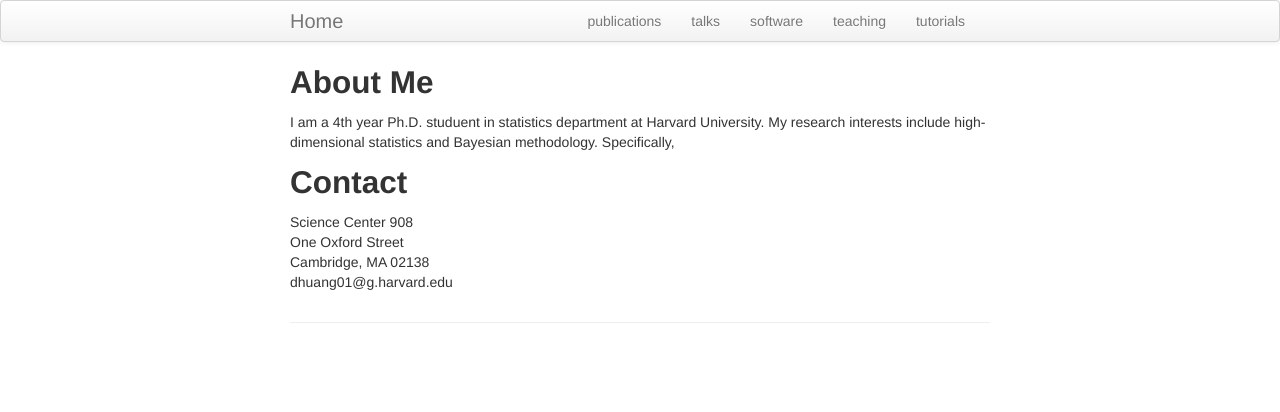
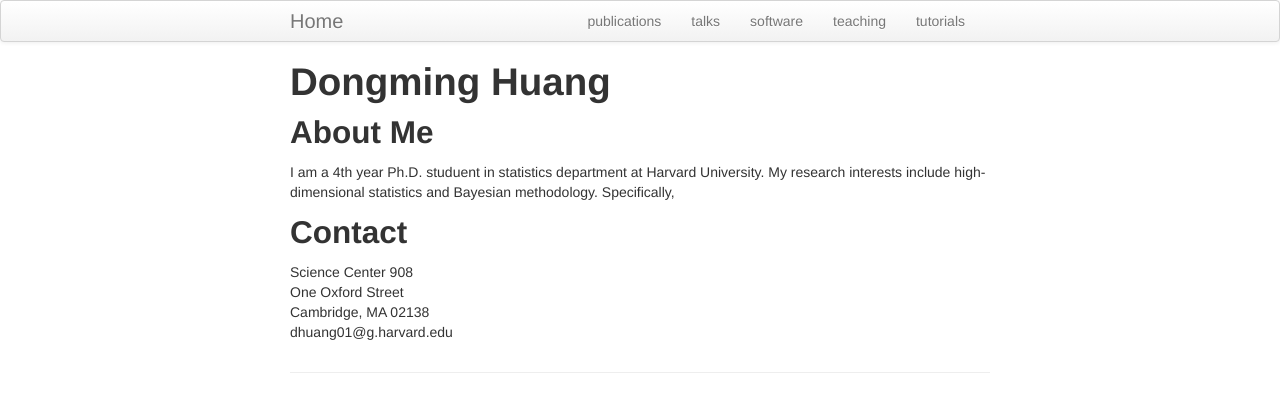
Before and after one commit to stathuang/dmhuang.github.io, a Jekyll site: the page built from index.md, in a window 1280 px wide. Shown: the top 412 px of the page. Built offline with Jekyll 4.4.1, drawn with Linux system fonts in a browser that asks for light colours.

Commit message:
Update index.md

```diff
--- a/index.md
+++ b/index.md
@@ -4,6 +4,7 @@ title: Dongming Huang
 tagline: Home Page
 description: Personal Webpage
 ---
+# Dongming Huang
 
 ## About Me
 I am a 4th year Ph.D. studuent in statistics department at Harvard University. My research interests include high-dimensional statistics and Bayesian methodology. Specifically,
```
